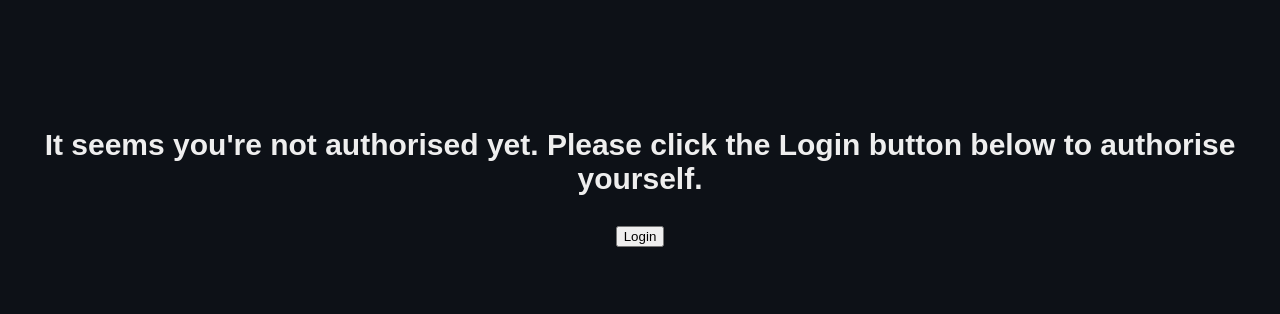
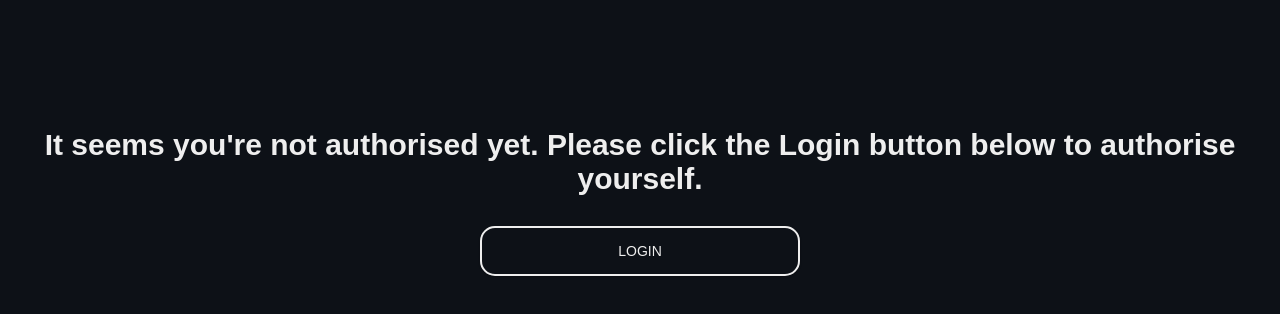
Before and after one commit to helloreindev/bot-list, a Nuxt app: page /me in a window 1280 px wide. Shown: the top 314 px of the page. Built offline with nearby package versions, Linux system fonts and the light colour scheme; no server answers.

Commit message:
Fix button style

```diff
--- a/pages/me.vue
+++ b/pages/me.vue
@@ -6,7 +6,7 @@
         It seems you're not authorised yet. Please click the <b>Login</b> button
         below to authorise yourself.
       </h3>
-      <button @click="redirectLogin"><span class="text">Login</span></button>
+      <button class="button" @click="redirectLogin">Login</button>
     </div>
   </center>
 </template>
```
